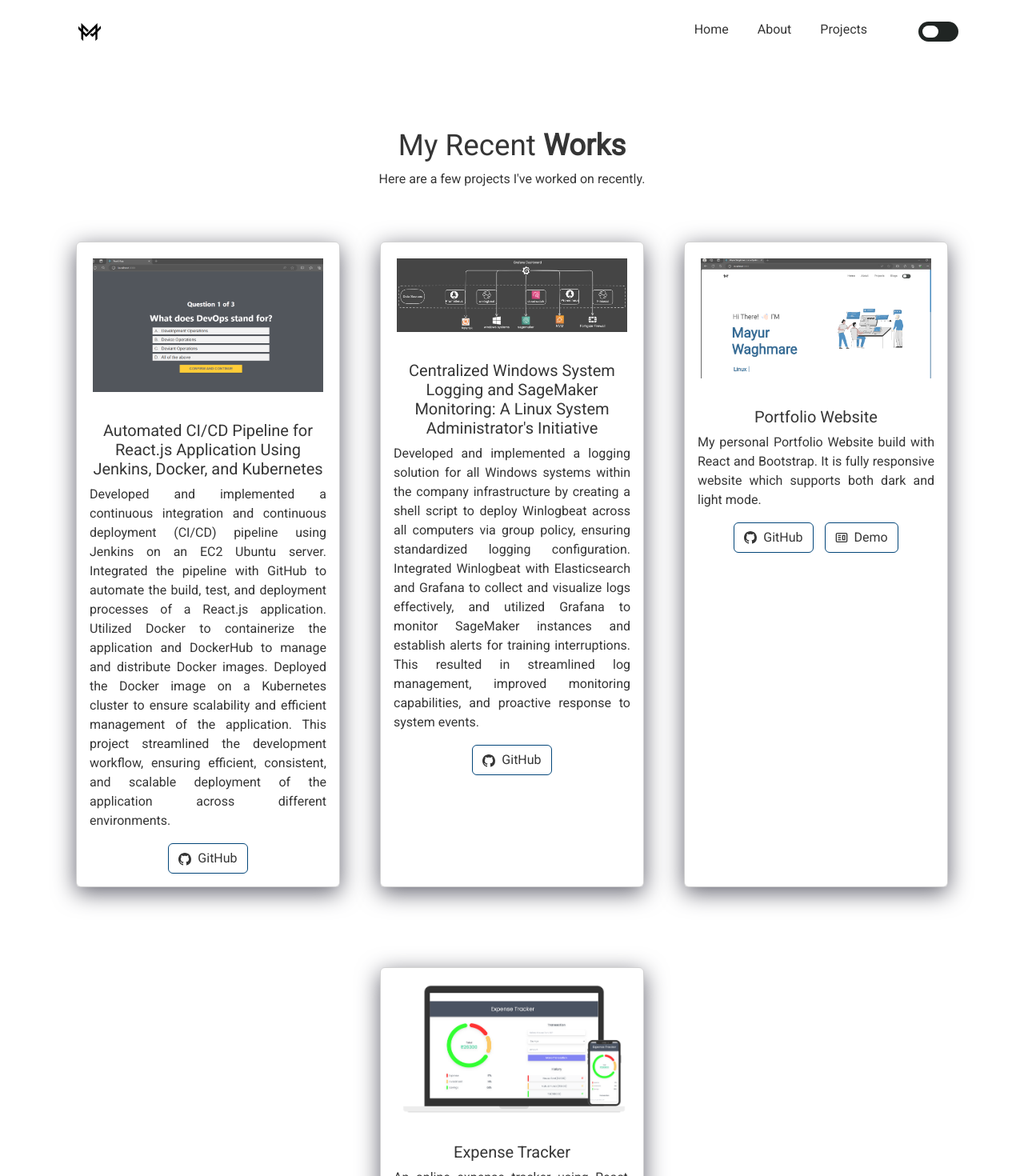
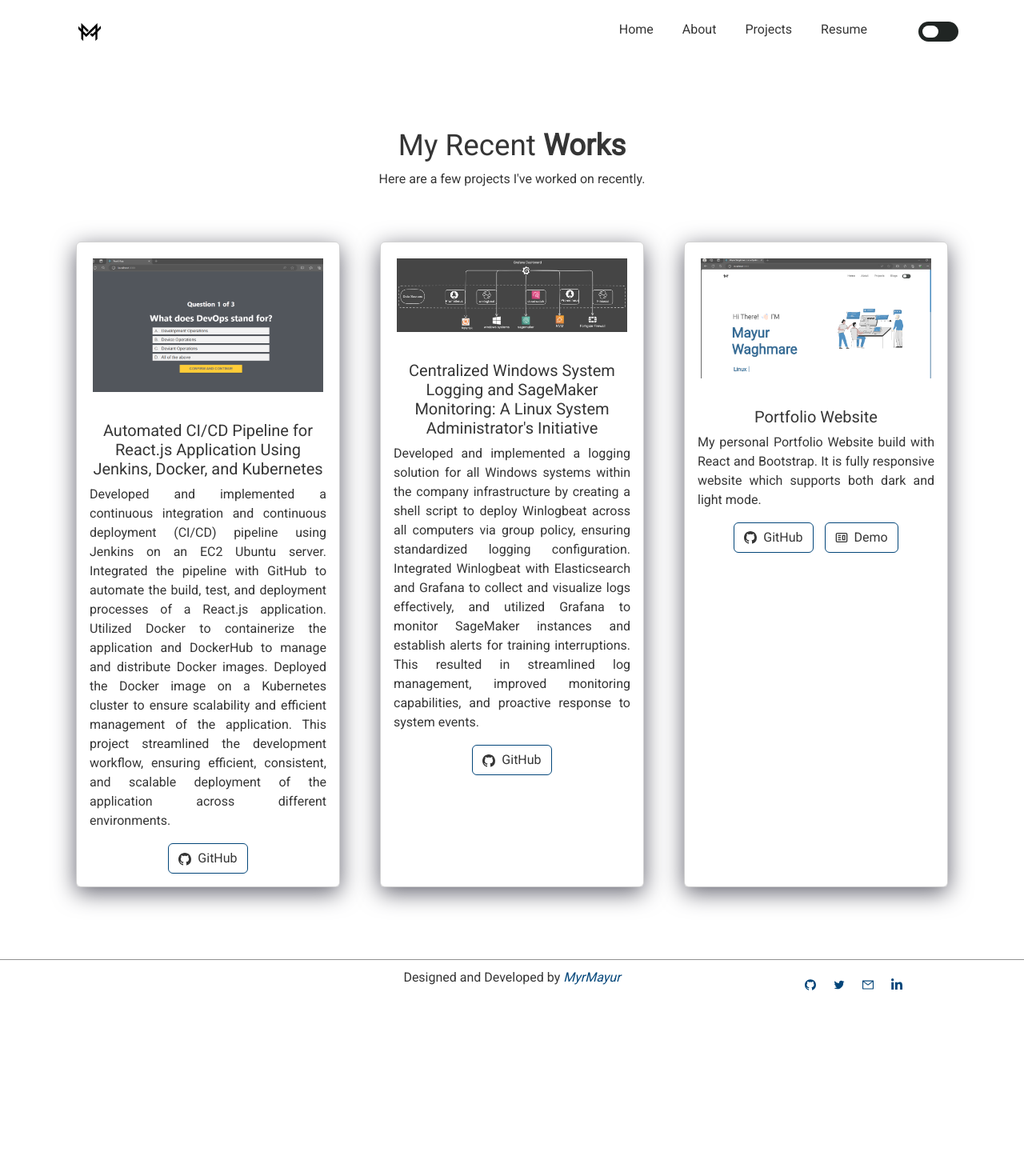
Before and after one commit to myrmayur/Portfolio-Website, a React (Create React App) app: page /project in a window 1280 px wide. Shown: the top 1470 px of the page at 80% size. After the commit the page ends 1258 px from the top, so only its background shows below. Built offline with nearby package versions, Linux system fonts and the light colour scheme.

Commit message:
update resume folder

```diff
--- a/public/index.html
+++ b/public/index.html
@@ -8,11 +8,11 @@
   <meta name="theme-color" content="#2C3531" />
   <meta name="description" content="Web site created using create-react-app" />
   <link rel="manifest" href="%PUBLIC_URL%/manifest.json" />
-  <title>Mayur Waghmare -Linux System Administrator</title>
+  <title>Mayur Waghmare - Linux System Administrator</title>
   <meta name="description" content="Self Developed personal Portfolio website build with React.js">
 
   <!-- Google / Search Engine Tags -->
-  <meta itemprop="name" content="Mayur Waghmare - Full Stack Web Developer">
+  <meta itemprop="name" content="Mayur Waghmare - Linux System Administrator">
   <meta itemprop="description" content="Self Developed personal Portfolio website build with React.js">
   <meta itemprop="image"
     content="ttps://raw.githubusercontent.com/rahuljha4171/Portfolio-Website/main/Images/Portfolio_img.png">
@@ -23,14 +23,14 @@
   <meta property="og:title" content="Mayur Waghmare -Linux System Administrator">
   <meta property="og:description" content="Self Developed personal Portfolio website build with React.js">
   <meta property="og:image"
-    content="https://raw.githubusercontent.com/rahuljha4171/Portfolio-Website/main/Images/Portfolio_img.png">
+    content="ttps://raw.githubusercontent.com/rahuljha4171/Portfolio-Website/main/Images/Portfolio_img.png">
 
   <!-- Twitter Meta Tags -->
   <meta name="twitter:card" content="summary_large_image">
   <meta name="twitter:title" content="Mayur Waghmare -Linux System Administrator">
   <meta name="twitter:description" content="Self Developed personal Portfolio website build with React.js">
   <meta name="twitter:image"
-    content="https://raw.githubusercontent.com/rahuljha4171/Portfolio-Website/main/Images/Portfolio_img.png">
+    content="ttps://raw.githubusercontent.com/rahuljha4171/Portfolio-Website/main/Images/Portfolio_img.png">
 </head>
 
 <body>
--- a/src/components/Home/Type.js
+++ b/src/components/Home/Type.js
@@ -6,9 +6,9 @@ function Type() {
     <Typewriter
       options={{
         strings: [
-          "Linux System Administrator",
           "Computer Science Engineer",
-          "Devops and Cloud",
+          "Workings as a Linux System Administrator",
+          "wnats to works as a Cloud Engineer or DevOps Engineer",
         ],
         autoStart: true,
         loop: true,
--- a/src/components/Projects/Projects.js
+++ b/src/components/Projects/Projects.js
@@ -6,7 +6,7 @@ import ProjectCard from "./ProjectCards";
 import PrivateChat from "../../Assets/Projects/PrivateChat.png";
 import Portfolio from "../../Assets/Projects/Portfolio.png";
 import Ecart from "../../Assets/Projects/ecart.png";
-import ExpenseTracker from "../../Assets/Projects/ExpenseTracker.png";
+
 
 import "./project.css";
 
@@ -45,18 +45,8 @@ function Projects() {
               imgPath={Portfolio}
               title="Portfolio Website"
               description="My personal Portfolio Website build with React and Bootstrap. It is fully responsive website which supports both dark and light mode."
-              ghLink="https://github.com/rahuljha4171/Portfolio-Website"
-              demoLink="https://rahuljha.info/"
-            />
-          </Col>
-
-          <Col md={6} lg={4} className="project-card">
-            <ProjectCard
-              imgPath={ExpenseTracker}
-              title="Expense Tracker"
-              description="An online expense tracker using React, Node, Express, and MongoDB as the database. It allows you to keep track of your expenses, investments, and savings. All past transactions are listed, and you can also delete them. "
-              ghLink="https://github.com/rahuljha4171/Expense-Tracker"
-              demoLink="https://expense-tracker.rahuljha4171.vercel.app/"
+              ghLink="https://github.com/myrmayur/Portfolio-Website.git"
+              demoLink="https://portfolio-f5d22.web.app/"
             />
           </Col>
         </Row>
--- a/src/components/navbar/Navbar.js
+++ b/src/components/navbar/Navbar.js
@@ -95,6 +95,16 @@ function NavBar() {
             </Nav.Item>
             <Nav.Item>
               <Nav.Link
+                as={Link}
+                target="_blank"
+                to="/Mayur-R-Waghmare.pdf"
+                onClick={() => updateExpanded(false)}
+              >
+                Resume
+              </Nav.Link>
+            </Nav.Item>
+            <Nav.Item>
+              <Nav.Link
                 href="https://blog.rahuljha.info/"
                 target="_blank"
                 rel="noreferrer"
```
Also changed, not shown: firebase.json (added), 2 other files (tests, documents, lock files or other folders).
